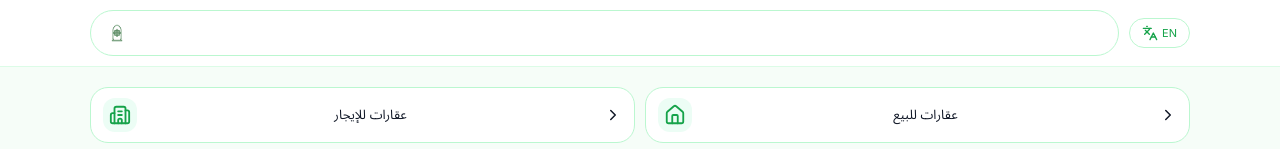
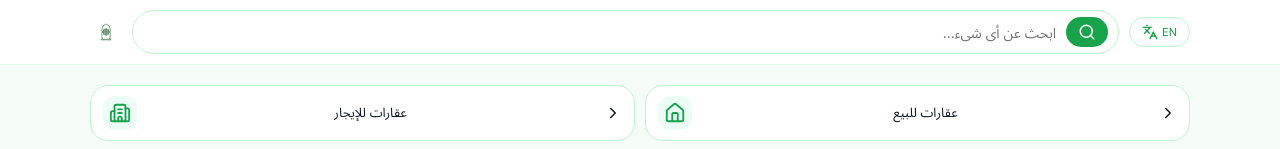
Before and after one commit to hashemfares765/huzzlie-demo, a React (Create React App) app: page / in a window 1280 px wide. Shown: the top 149 px of the page. Built offline with nearby package versions, Linux system fonts and the light colour scheme.

Commit message:
Local changes before pulling

```diff
--- a/src/App.css
+++ b/src/App.css
@@ -58,6 +58,7 @@ textarea {
   align-items: center;
   gap: 10px;
 }
+
 /* Make layout containers match the phone width on small screens */
 @media (max-width: 640px) {
   .hz-header-inner,
@@ -70,8 +71,7 @@ textarea {
 }
 
 
-/* Logo */
-
+/* Logo button */
 .hz-logo-dot {
   width: 32px;
   height: 32px;
@@ -79,12 +79,8 @@ textarea {
   align-items: center;
   justify-content: center;
   flex-shrink: 0;
-  border: none;
-  background: none;
-  padding: 0;
-  cursor: pointer;
+}
 
-}
 .hz-logo-img {
   width: 24px;
   height: 24px;
@@ -111,13 +107,8 @@ textarea {
   background: transparent;
   color: #111827;
   min-width: 0;
-}
-.hz-rtl-text {
-  text-align: right;
-}
-.hz-ltr-text {
-  text-align: left;
-}
+
+/* Search button (magnifier) */
 .hz-search-btn {
   display: inline-flex;
   align-items: center;
@@ -130,6 +121,20 @@ textarea {
   cursor: pointer;
 }
 
+}
+.hz-rtl-text {
+  text-align: right;
+}
+.hz-ltr-text {
+  text-align: left;
+}
+.hz-logo-btn {
+  border: none;
+  background: transparent;
+  padding: 0;
+  cursor: pointer;
+}
+
 /* Header actions */
 
 .hz-header-actions {
@@ -139,25 +144,8 @@ textarea {
   align-items: center;
 }
 
-/* Currency toggle */
 
-.hz-currency-btn {
-  display: inline-flex;
-  align-items: center;
-  gap: 4px;
-  padding: 6px 12px;
-  border-radius: 999px;
-  border: 1px solid #bbf7d0;
-  background-color: #ecfdf5;
-  color: #047857;
-  font-size: 11px;
-  cursor: pointer;
-  white-space: nowrap;
-}
 
-.hz-currency-btn span {
-  line-height: 1;
-}
 
 .hz-lang-btn {
   display: inline-flex;
@@ -1223,60 +1211,136 @@ textarea {
   font-size: 10px;
 }
 
-/* DETAIL GALLERY IMPROVEMENTS */
+/* Gallery wrapper */
+.hz-detail-gallery {
+  position: relative;
+  width: 100%;
+  border-radius: 18px 18px 0 0;
+  overflow: hidden;
+  background-color: #f3f4f6;
+}
 
 .hz-detail-img-main {
   position: relative;
   width: 100%;
+  padding-top: 65%;
+  cursor: pointer;
+}
+
+.hz-detail-img {
+  position: absolute;
+  inset: 0;
+  width: 100%;
   height: 100%;
+  object-fit: cover;
 }
 
 .hz-detail-arrow {
   position: absolute;
   top: 50%;
   transform: translateY(-50%);
-  width: 26px;
-  height: 26px;
+  width: 30px;
+  height: 30px;
   border-radius: 999px;
   border: none;
+  background-color: rgba(15, 23, 42, 0.55);
+  color: #ffffff;
   display: inline-flex;
   align-items: center;
   justify-content: center;
-  background-color: rgba(15, 23, 42, 0.45);
-  color: #ffffff;
-  font-size: 18px;
   cursor: pointer;
 }
-
 .hz-detail-arrow-left {
-  left: 8px;
+  left: 10px;
+}
+.hz-detail-arrow-right {
+  right: 10px;
 }
 
-.hz-detail-arrow-right {
-  right: 8px;
+.hz-detail-dots {
+  display: flex;
+  justify-content: center;
+  gap: 4px;
+  padding: 8px 0 10px;
+  background-color: #ffffff;
 }
 
-.hz-detail-dots button {
+.hz-detail-dot-btn {
+  width: 6px;
+  height: 6px;
+  border-radius: 999px;
   border: none;
-  padding: 0;
+  background-color: rgba(148, 163, 184, 0.5);
+  cursor: pointer;
+}
+.hz-detail-dot-btn.hz-detail-dot-active {
+  width: 12px;
+  background-color: #16a34a;
 }
 
-/* POST DIALOG INTRO */
-
-.hz-post-intro {
-  background-color: #f9fafb;
-  border-radius: 14px;
-  border: 1px solid #e5e7eb;
+/* One column layout for PostDialog */
+.hz-post-modal .hz-modal-grid {
+  grid-template-columns: 1fr;
 }
 
-.hz-post-title {
-  font-size: 15px;
-  font-weight: 600;
-  color: #111827;
+.hz-post-modal .hz-field label {
+  font-weight: 500;
 }
 
-.hz-post-subtitle {
-  margin-top: 2px;
-  font-size: 11px;
-  color: #6b7280;
+.hz-post-modal .hz-modal-body {
+  max-height: 60vh;
+  overflow-y: auto;
 }
+
+.hz-header {
+  position: sticky;
+  top: 0;
+  z-index: 40;
+  backdrop-filter: blur(10px);
+  background-color: rgba(255, 255, 255, 0.96);
+  border-bottom: 1px solid #dcfce7;
+  padding-top: env(safe-area-inset-top);
+}
+
+.hz-header-inner {
+  max-width: 1100px;
+  margin: 0 auto;
+  padding: 10px 16px;
+  display: flex;
+  align-items: center;
+  gap: 10px;
+}
+
+/* Logo button */
+.hz-logo-dot {
+  width: 32px;
+  height: 32px;
+  display: flex;
+  align-items: center;
+  justify-content: center;
+  flex-shrink: 0;
+}
+.hz-logo-btn {
+  border: none;
+  background: transparent;
+  padding: 0;
+  cursor: pointer;
+}
+.hz-logo-img {
+  width: 24px;
+  height: 24px;
+  object-fit: contain;
+}
+
+/* Search button (magnifier) */
+.hz-search-btn {
+  display: inline-flex;
+  align-items: center;
+  justify-content: center;
+  padding: 6px 12px;
+  border-radius: 999px;
+  border: none;
+  background-color: #16a34a;
+  color: #ffffff;
+  cursor: pointer;
+}
--- a/src/App.js
+++ b/src/App.js
@@ -533,21 +533,51 @@ function Header({
   return (
     <div className="hz-header">
       <div className="hz-header-inner">
+        {/* Logo – click = go home */}
+        <button
+          type="button"
+          className="hz-logo-dot hz-logo-btn"
+          onClick={onLogoClick}
+        >
+          <img
+            src="/huzzlie-logo.png"
+            alt="Huzzlie"
+            className="hz-logo-img"
+          />
+        </button>
+
+        {/* Search bar */}
         <div className="hz-search-wrap">
-          <button className="hz-logo-dot" onClick={onLogoClick}>
-            <img
-              src="/huzzlie-logo.png"
-              alt="Huzzlie"
-              className="hz-logo-img"
-            />
+          <input
+            value={q}
+            onChange={(e) => setQ(e.target.value)}
+            onKeyDown={(e) => {
+              if (e.key === "Enter" && !disableEnterSearch) {
+                e.preventDefault();
+                onSearch();
+              }
+            }}
+            placeholder={S.searchPlaceholder}
+            className={
+              "hz-search-input " + (isAR ? "hz-rtl-text" : "hz-ltr-text")
+            }
+            dir={isAR ? "rtl" : "ltr"}
+          />
+
+          <button
+            type="button"
+            className="hz-search-btn"
+            onClick={onSearch}
+          >
+            <Search size={18} />
           </button>
-          {/* ... rest of header stays the same */}
-
-        </div>
-
+        </div>
+
+        {/* Language toggle */}
         <div className="hz-header-actions">
           <button
             className="hz-lang-btn"
+            type="button"
             onClick={() => setLang(lang === "en" ? "ar" : "en")}
           >
             <Languages size={16} />
@@ -558,6 +588,7 @@ function Header({
     </div>
   );
 }
+
 
 function BottomNav({ active, setActive, onPost, onAccount, lang }) {
   const S = STRINGS[lang];
@@ -1554,22 +1585,22 @@ function ListingDetail({ item, onBack, lang }) {
   const localizedLocation =
     lang === "ar" && item.locationAr ? item.locationAr : item.location;
 
-  const [activeIndex, setActiveIndex] = useState(0);
-
-  const hasImages = item.imgs && item.imgs.length > 0;
-  const imgCount = hasImages ? item.imgs.length : 0;
-
-  function go(step) {
-    if (!hasImages || imgCount < 2) return;
-    setActiveIndex((prev) => {
-      const next = (prev + step + imgCount) % imgCount;
+  const imgs = item.imgs && item.imgs.length ? item.imgs : [];
+  const [index, setIndex] = useState(0);
+
+  function go(delta) {
+    if (!imgs.length) return;
+    setIndex((prev) => {
+      const next = prev + delta;
+      if (next < 0) return imgs.length - 1;
+      if (next >= imgs.length) return 0;
       return next;
     });
   }
 
   function goTo(i) {
-    if (!hasImages) return;
-    setActiveIndex(i);
+    if (!imgs.length) return;
+    setIndex(i);
   }
 
   return (
@@ -1578,58 +1609,58 @@ function ListingDetail({ item, onBack, lang }) {
         <ChevronLeft size={20} />
       </button>
 
-      <div className="hz-detail-img-wrap">
-        {hasImages && (
+      <div className="hz-detail-gallery">
+        {imgs.length > 0 && (
           <>
             <div
               className="hz-detail-img-main"
               onClick={() => {
-                if (imgCount > 1) go(1);
+                if (imgs.length > 1) go(1);
               }}
             >
               <img
-                src={item.imgs[activeIndex]}
+                src={imgs[index]}
                 alt={localizedTitle}
                 className="hz-detail-img"
               />
 
-              {imgCount > 1 && (
+              {imgs.length > 1 && (
                 <>
                   <button
+                    type="button"
                     className="hz-detail-arrow hz-detail-arrow-left"
                     onClick={(e) => {
                       e.stopPropagation();
                       go(-1);
                     }}
                   >
-                    ‹
+                    <ChevronLeft size={18} />
                   </button>
                   <button
+                    type="button"
                     className="hz-detail-arrow hz-detail-arrow-right"
                     onClick={(e) => {
                       e.stopPropagation();
                       go(1);
                     }}
                   >
-                    ›
+                    <ChevronRight size={18} />
                   </button>
                 </>
               )}
             </div>
 
-            {imgCount > 1 && (
+            {imgs.length > 1 && (
               <div className="hz-detail-dots">
-                {item.imgs.map((_, i) => (
+                {imgs.map((_, i) => (
                   <button
                     key={i}
+                    type="button"
                     className={
-                      "hz-detail-dot " +
-                      (i === activeIndex ? "hz-detail-dot-active" : "")
+                      "hz-detail-dot-btn " +
+                      (i === index ? "hz-detail-dot-active" : "")
                     }
-                    onClick={(e) => {
-                      e.stopPropagation();
-                      goTo(i);
-                    }}
+                    onClick={() => goTo(i)}
                   />
                 ))}
               </div>
@@ -1703,12 +1734,17 @@ function ListingDetail({ item, onBack, lang }) {
 }
 
 
+
 /* ACCOUNT PAGE */
 
-function AccountPage({ user }) {
+function AccountPage({ user, listings })
+{
   const displayName = (user && user.name) || "Huzzlie User";
 
   const [section, setSection] = useState("menu");
+    const userKey = (user && user.email) || "demo@huzzlie.com";
+  const myAds = (listings || []).filter((l) => l.ownerId === userKey);
+
 
   const [profile, setProfile] = useState({
     firstName: "",
@@ -1919,7 +1955,7 @@ function AccountPage({ user }) {
             }
           />
         </div>
-        <div className="hz-field">
+                <div className="hz-field">
           <label>Confirm new password</label>
           <input
             type="password"
@@ -1932,6 +1968,22 @@ function AccountPage({ user }) {
             }
           />
         </div>
+
+        <div className="hz-forgot-password-row">
+          <button
+            type="button"
+            className="hz-link-button"
+            onClick={() => {
+              const target = (user && user.email) || "your email";
+              alert(
+                `In the real app, a reset code would be emailed to ${target}.`
+              );
+            }}
+          >
+            Forgot your password?
+          </button>
+        </div>
+
         <div className="hz-account-section-actions">
           <button
             className="hz-primary"
@@ -1940,6 +1992,7 @@ function AccountPage({ user }) {
             Update password
           </button>
         </div>
+
       </SectionShell>
     );
   }
@@ -1969,6 +2022,35 @@ function AccountPage({ user }) {
     );
   }
 
+    if (section === "myAds") {
+    return (
+      <SectionShell title="My ads">
+        {myAds.length === 0 ? (
+          <div className="hz-empty-state">
+            You don’t have any live ads yet.
+          </div>
+        ) : (
+          <div className="hz-myads-list">
+            {myAds.map((ad) => (
+              <div key={ad.id} className="hz-myads-item">
+                <div className="hz-myads-main">
+                  <div className="hz-myads-title">{ad.title}</div>
+                  <div className="hz-myads-meta">
+                    {ad.currency}{" "}
+                    {ad.price != null ? ad.price.toLocaleString() : 0} ·{" "}
+                    {ad.location || "Damascus"}
+                  </div>
+                </div>
+                <div className="hz-myads-status">Live</div>
+              </div>
+            ))}
+          </div>
+        )}
+      </SectionShell>
+    );
+  }
+
+
   // MAIN ACCOUNT MENU
   return (
     <div className="hz-page hz-account">
@@ -1996,13 +2078,14 @@ function AccountPage({ user }) {
           <Bookmark size={20} />
           <span>My public profile</span>
         </button>
-        <button
+                <button
           className="hz-account-action"
-          onClick={() => alert("My Ads section (demo).")}
+          onClick={() => setSection("myAds")}
         >
           <Search size={20} />
           <span>My ads</span>
         </button>
+
       </div>
 
       <div className="hz-account-list">
@@ -2030,13 +2113,14 @@ function AccountPage({ user }) {
           <span>Password & security</span>
         </button>
 
-        <button
+                <button
           className="hz-account-item"
-          onClick={() => alert("Ads status (demo).")}
+          onClick={() => setSection("myAds")}
         >
           <Bookmark size={18} />
           <span>My ads status</span>
         </button>
+
 
         <button
           className="hz-account-item"
@@ -2176,7 +2260,8 @@ function AccountSheet({ open, onClose, setUser, lang }) {
 
 /* POST DIALOG */
 
-function PostDialog({ open, onClose, lang, onCreateListing }) {
+function PostDialog({ open, onClose, lang, onCreateListing, userEmail }) {
+
   const S = STRINGS[lang];
 
   const [category, setCategory] = useState("");
@@ -2261,8 +2346,9 @@ function PostDialog({ open, onClose, lang, onCreateListing }) {
             "https://images.unsplash.com/photo-1523217582562-09d0def993a6?q=80&w=1200&auto=format&fit=crop",
           ];
 
-    const newListing = {
+        const newListing = {
       id: "user-" + Date.now(),
+      ownerId: userEmail || "demo@huzzlie.com",
       title,
       titleAr: titleAr || undefined,
       price: price ? Number(price) : 0,
@@ -2286,6 +2372,7 @@ function PostDialog({ open, onClose, lang, onCreateListing }) {
       featured: false,
     };
 
+
     if (typeof onCreateListing === "function") {
       onCreateListing(newListing);
     }
@@ -2303,14 +2390,16 @@ function PostDialog({ open, onClose, lang, onCreateListing }) {
 
   return (
     <div className="hz-modal-backdrop">
-      <div className="hz-modal hz-modal-large">
+      <div className="hz-modal hz-modal-large hz-post-modal">
+
         <div className="hz-modal-header">
           <h3>{S.placeListing}</h3>
           <button className="hz-close" onClick={onClose}>
             ×
           </button>
         </div>
-        <div className="hz-modal-body hz-modal-grid">
+                <div className="hz-modal-body">
+
                   <div className="hz-field hz-field-full hz-post-intro">
           <div className="hz-post-title">
             {isCar(category, subcategory)
@@ -2696,10 +2785,10 @@ export default function App() {
     setActiveTab("home");
     setActiveCategoryKey(null);
     setSelectedListing(null);
-    setSearch("");
     setSearchTerm("");
   }}
 />
+
 
 
       <main className="hz-main">
@@ -2783,7 +2872,10 @@ export default function App() {
               </div>
             )}
 
-            {activeTab === "account" && user && <AccountPage user={user} />}
+                       {activeTab === "account" && user && (
+              <AccountPage user={user} listings={listings} />
+            )}
+
           </>
         )}
       </main>
@@ -2832,12 +2924,14 @@ export default function App() {
         setUser={setUser}
       />
 
-      <PostDialog
+            <PostDialog
         open={postOpen}
         onClose={() => setPostOpen(false)}
         lang={lang}
         onCreateListing={handleCreateListing}
+        userEmail={user?.email}
       />
+
     </div>
   );
 }
```
